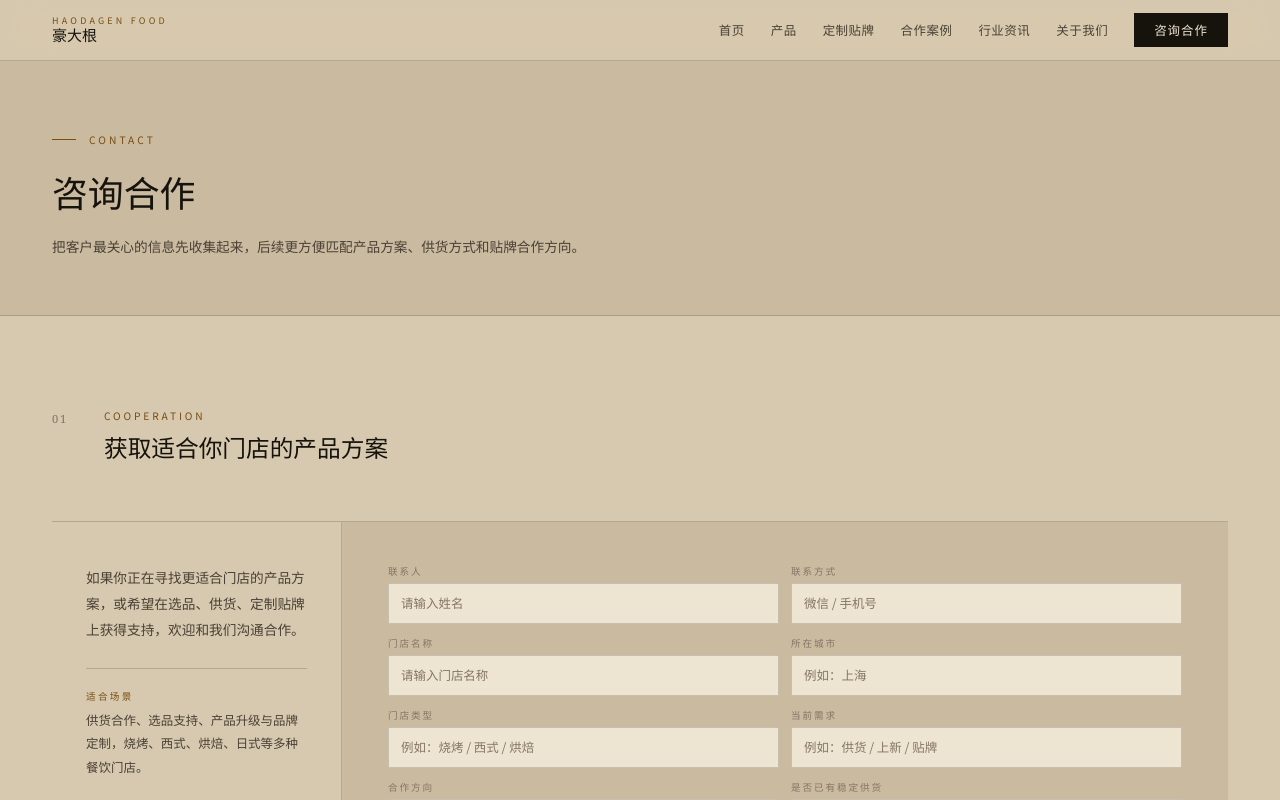
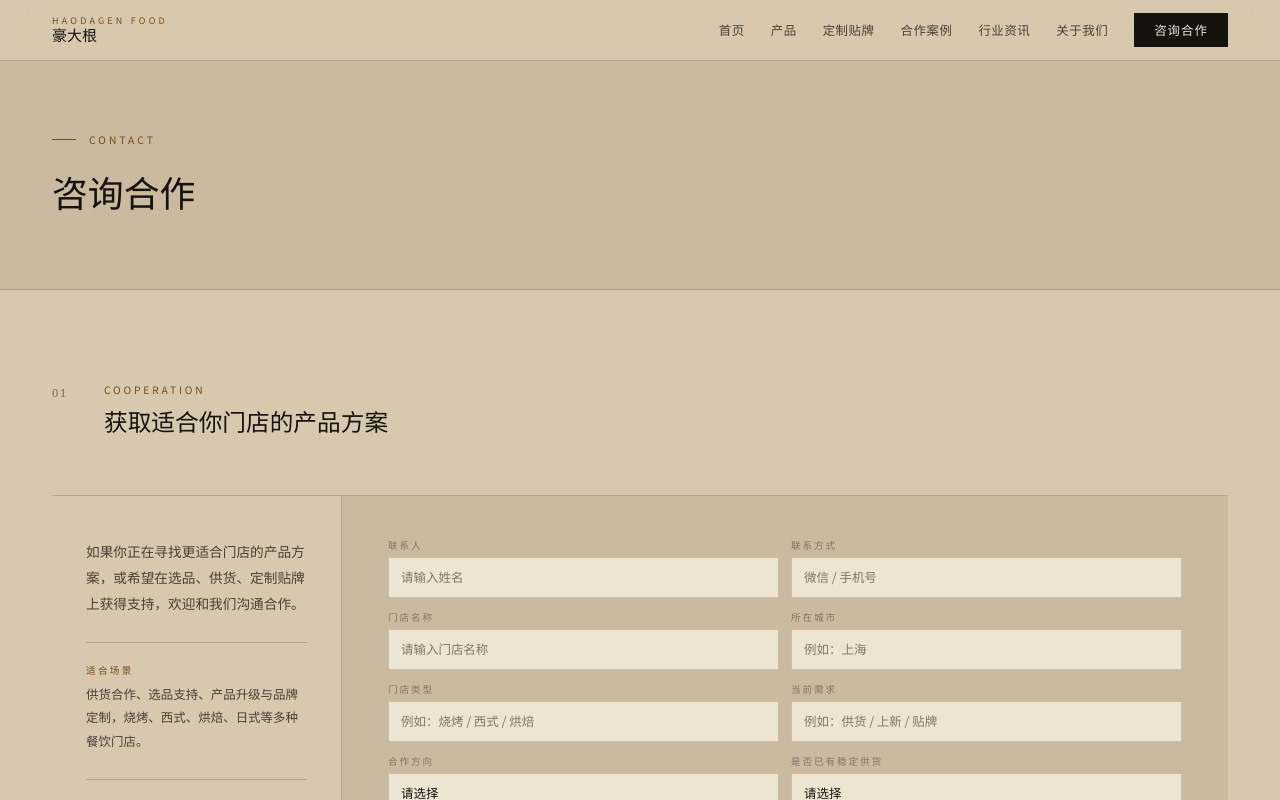
Before and after one commit to juangaoqi/haodagen-site, a Next.js app: page /contact in a window 1280 px wide. Shown: the top 800 px of the page. Built offline with nearby package versions, Linux system fonts and the light colour scheme.

Commit message:
Update shared.jsx

```diff
--- a/app/_site/shared.jsx
+++ b/app/_site/shared.jsx
@@ -2114,7 +2114,7 @@ function AboutPage({ nav }) {
 
 function ContactPage() {
   return (<>
-    <PhHero eyebrow="Contact" title="咨询合作" desc="把客户最关心的信息先收集起来，后续更方便匹配产品方案、供货方式和贴牌合作方向。" />
+    <PhHero eyebrow="Contact" title="咨询合作" desc="" />
     <section className="sec"><div className="W">
       <SH n="01" label="Cooperation" title="获取适合你门店的产品方案" />
       <R d={0.08}><div className="con">
```
